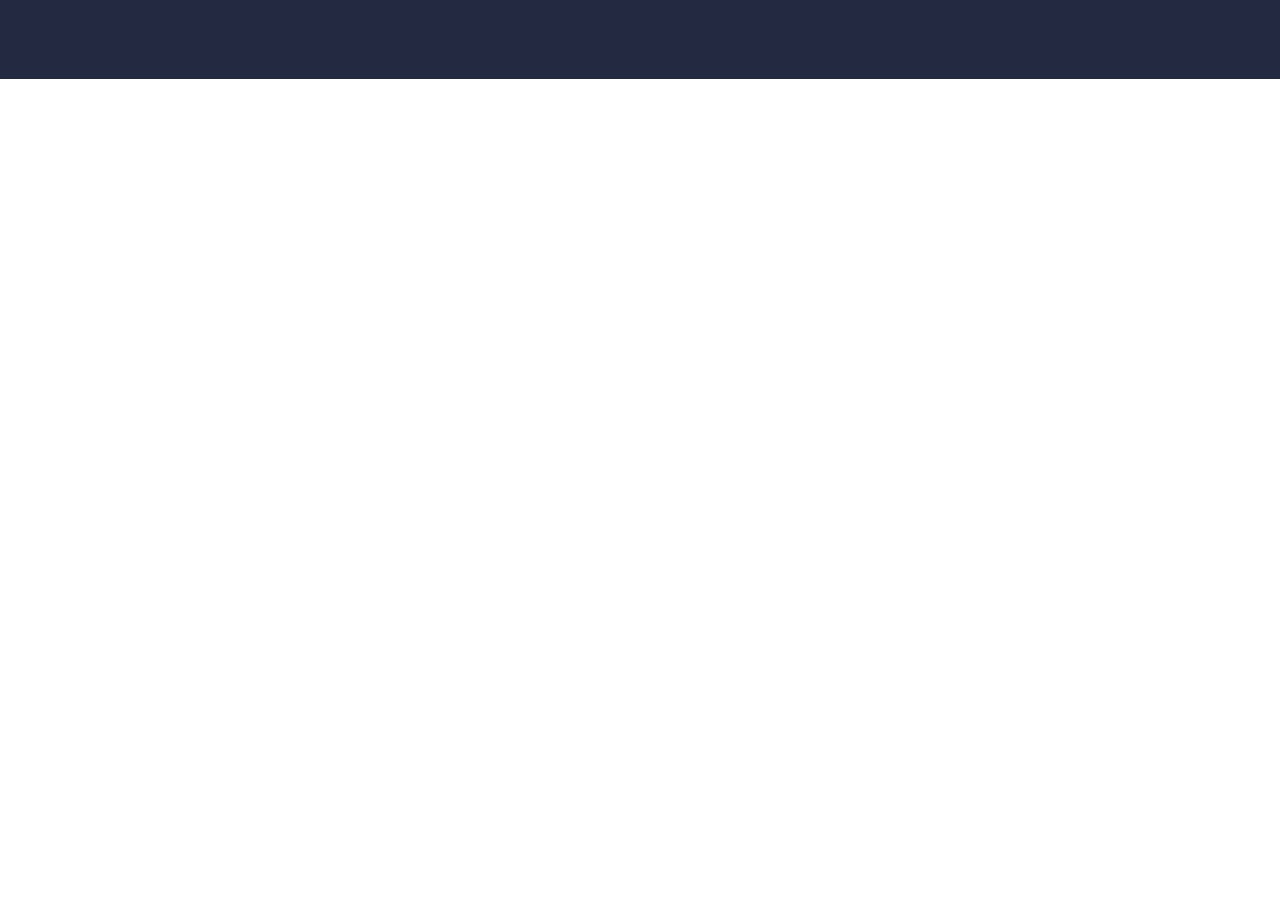
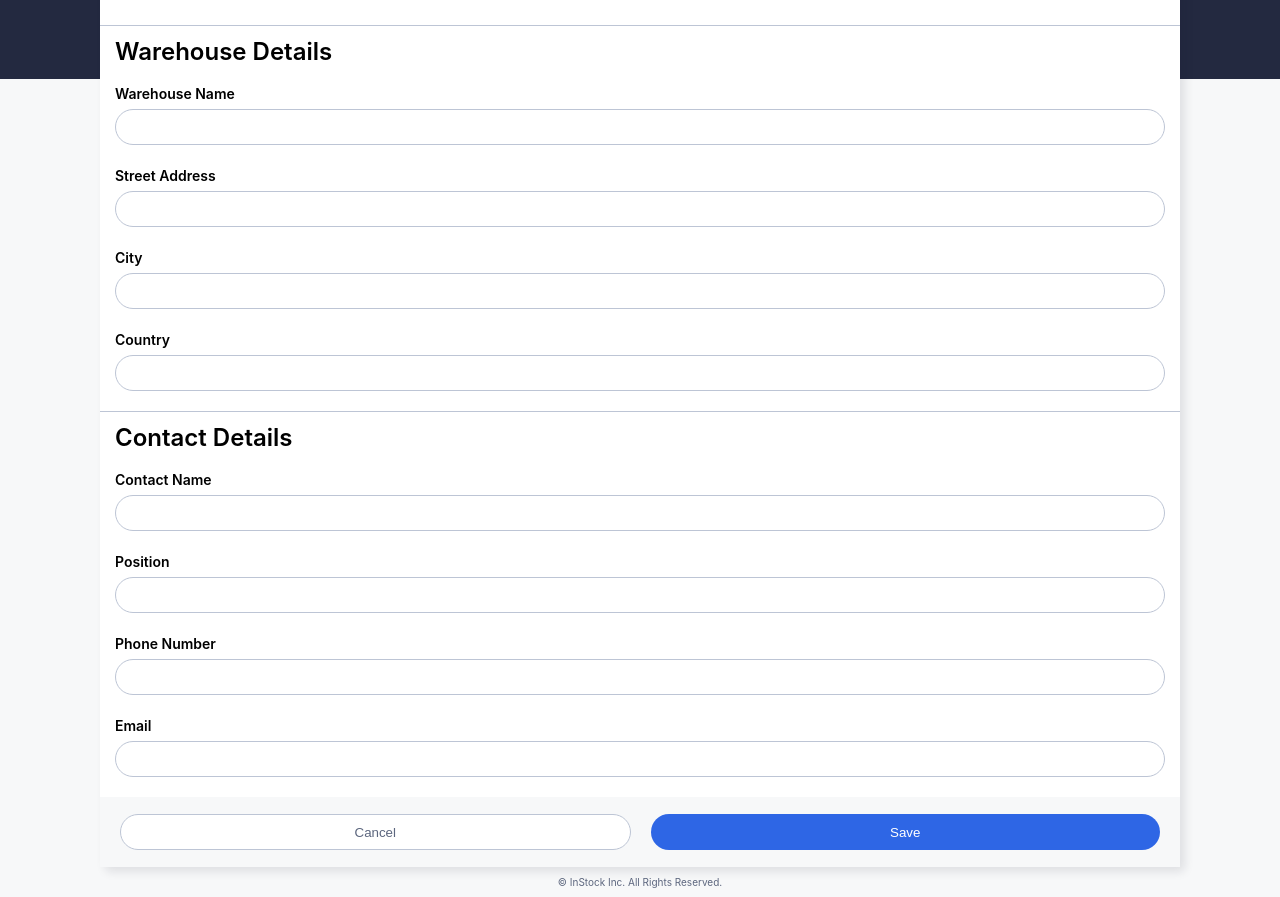
Before and after one commit to 21mustafa/in-stock, a React (Create React App) app: page /edit/1 in a window 1280 px wide. Shown: the part 151-1048 px from the top of the page. Before the commit the page ends 800 px from the top, so only its background shows below. Built offline with nearby package versions, Linux system fonts and the light colour scheme; no server answers.

Commit message:
Edit Warehouse complete

```diff
--- a/src/App.jsx
+++ b/src/App.jsx
@@ -1,16 +1,16 @@
-import { BrowserRouter, Route, Routes, useParams } from "react-router-dom";
-import "./App.scss";
-import WarehouseList from "./pages/WarehouseList/WarehouseList";
-import WarehouseDetails from "./pages/WarehouseDetails/WarehouseDetails";
-import WarehouseEdit from "./pages/WarehouseEdit/WarehouseEdit";
-import InventoryList from "./pages/InventoryList/InventoryList";
-import InventoryDetail from "./pages/InventoryDetail/InventoryDetail";
-import InventoryEdit from "./pages/InventoryEdit/InventoryEdit";
-import warehousesJSON from "./warehous.json";
-import { useEffect, useState } from "react";
-import Header from "./components/Header/Header";
-import Footer from "./components/Footer/Footer";
-import axios from "axios";
+import { BrowserRouter, Route, Routes, useParams } from 'react-router-dom';
+import './App.scss';
+import WarehouseList from './pages/WarehouseList/WarehouseList';
+import WarehouseDetails from './pages/WarehouseDetails/WarehouseDetails';
+import WarehouseEdit from './pages/WarehouseEdit/WarehouseEdit';
+import InventoryList from './pages/InventoryList/InventoryList';
+import InventoryDetail from './pages/InventoryDetail/InventoryDetail';
+import InventoryEdit from './pages/InventoryEdit/InventoryEdit';
+import warehousesJSON from './warehous.json';
+import { useEffect, useState } from 'react';
+import Header from './components/Header/Header';
+import Footer from './components/Footer/Footer';
+import axios from 'axios';
 
 function App() {
   const [warehouseDetails, setWarehouseDetails] = useState(warehousesJSON);
@@ -31,12 +31,12 @@ function App() {
   }, []);
 
   const getInventoryList = async () => {
-    const response = await axios.get("http://localhost:8080/inventories");
+    const response = await axios.get('http://localhost:8080/inventories');
     setInventoryList(response.data);
   };
 
   const getWarehouseList = async () => {
-    const response = await axios.get("http://localhost:8080/warehouses");
+    const response = await axios.get('http://localhost:8080/warehouses');
     setWarehouseList(response.data);
   };
 
@@ -53,7 +53,10 @@ function App() {
                 element={<WarehouseList warehouseList={warehouseList} />}
               />
               <Route path="/details" element={<WarehouseDetails />} />
-              <Route path="/edit" element={<WarehouseEdit />} />
+              <Route
+                path="/edit/:id"
+                element={<WarehouseEdit warehouseList={warehouseList} />}
+              />
               <Route
                 path="/inventory/list"
                 element={<InventoryList inventoryList={inventoryList} />}
--- a/src/pages/WarehouseEdit/WarehouseEdit.jsx
+++ b/src/pages/WarehouseEdit/WarehouseEdit.jsx
@@ -1,8 +1,185 @@
-import React from "react";
-import "./WarehouseEdit.scss";
+import React, { useEffect, useState } from 'react';
+import './WarehouseEdit.scss';
+import { useParams } from 'react-router-dom';
+import axios from 'axios';
 
 function WarehouseEdit(props) {
-  return <div>WarehouseEdit</div>;
+  const params = useParams();
+
+  // console.log('this is params:id', params.id);
+  const [selectedWarehouse, setSelectedWarehouse] = useState({
+    warehouse_name: '',
+    address: '',
+    city: '',
+    country: '',
+    contact_name: '',
+    contact_position: '',
+    contact_phone: '',
+    contact_email: '',
+  });
+
+  // need to add a try/catch below
+
+  useEffect(() => {
+    const getSelectedWarehouse = async () => {
+      const response = await axios.get(
+        `http://localhost:8080/warehouses/${params.id}`
+      );
+      setSelectedWarehouse(response.data);
+      // console.log('response data', response.data);
+    };
+    getSelectedWarehouse();
+  }, [params.id]);
+
+  const handleFormSubmit = async (event) => {
+    event.preventDefault();
+
+    try {
+      await axios.put(`http://localhost:8080/warehouses/${params.id}`, {
+        warehouse_name: selectedWarehouse.warehouse_name,
+        address: selectedWarehouse.address,
+        city: selectedWarehouse.city,
+        country: selectedWarehouse.country,
+        contact_name: selectedWarehouse.contact_name,
+        contact_position: selectedWarehouse.contact_position,
+        contact_phone: selectedWarehouse.contact_phone,
+        contact_email: selectedWarehouse.contact_email,
+      });
+    } catch (err) {
+      console.log(err);
+    }
+  };
+
+  return (
+    <>
+      <form className="warehouseedit" onSubmit={handleFormSubmit}>
+        <h1 className="warehouseedit__header">Edit Warehouses</h1>
+        <div className="warehouseedit__details">
+          <h2 className="warehouseedit__details-header">Warehouse Details</h2>
+          Warehouse Name
+          <input
+            className="warehouseedit__name"
+            type="text"
+            value={selectedWarehouse.warehouse_name}
+            onChange={(e) =>
+              setSelectedWarehouse({
+                ...selectedWarehouse,
+                warehouse_name: e.target.value,
+              })
+            }
+            required
+          />
+          Street Address
+          <input
+            className="warehouseedit__street"
+            type="text"
+            value={selectedWarehouse.address}
+            onChange={(e) =>
+              setSelectedWarehouse({
+                ...selectedWarehouse,
+                address: e.target.value,
+              })
+            }
+            required
+          />
+          City
+          <input
+            className="warehouseedit__cityedit"
+            type="text"
+            value={selectedWarehouse.city}
+            onChange={(e) =>
+              setSelectedWarehouse({
+                ...selectedWarehouse,
+                city: e.target.value,
+              })
+            }
+            required
+          />
+          Country
+          <input
+            className="warehouseedit__country"
+            type="text"
+            value={selectedWarehouse.country}
+            onChange={(e) =>
+              setSelectedWarehouse({
+                ...selectedWarehouse,
+                country: e.target.value,
+              })
+            }
+            required
+          />
+        </div>
+
+        <div className="warehouseedit__contacts">
+          <h2 className="warehouseedit__contacts-header">Contact Details</h2>
+          Contact Name
+          <input
+            className="warehouseedit__name"
+            type="text"
+            value={selectedWarehouse.contact_name}
+            onChange={(e) =>
+              setSelectedWarehouse({
+                ...selectedWarehouse,
+                contact_name: e.target.value,
+              })
+            }
+            required
+          />
+          Position
+          <input
+            className="warehouseedit__position"
+            type="text"
+            value={selectedWarehouse.contact_position}
+            onChange={(e) =>
+              setSelectedWarehouse({
+                ...selectedWarehouse,
+                contact_position: e.target.value,
+              })
+            }
+            required
+          />
+          Phone Number
+          <input
+            className="warehouseedit__phone"
+            type="text"
+            value={selectedWarehouse.contact_phone}
+            onChange={(e) =>
+              setSelectedWarehouse({
+                ...selectedWarehouse,
+                contact_phone: e.target.value,
+              })
+            }
+            required
+          />
+          Email
+          <input
+            className="warehouseedit__email"
+            type="text"
+            value={selectedWarehouse.contact_email}
+            onChange={(e) =>
+              setSelectedWarehouse({
+                ...selectedWarehouse,
+                contact_email: e.target.value,
+              })
+            }
+            required
+          />
+        </div>
+
+        <div className="warehouseedit__button-container">
+          <button className="warehouseedit__button warehouseedit__button-cancel">
+            Cancel
+          </button>
+          <button
+            className="warehouseedit__button warehouseedit__button-save"
+            type="submit"
+          >
+            Save
+          </button>
+        </div>
+      </form>
+    </>
+  );
 }
 
 export default WarehouseEdit;
--- a/src/pages/WarehouseEdit/WarehouseEdit.scss
+++ b/src/pages/WarehouseEdit/WarehouseEdit.scss
@@ -1 +1,87 @@
-@use "../../styles/partials/mixin" as *;
+@use '../../styles/partials/mixin' as *;
+@use '../../styles/partials/variables' as *;
+
+input {
+  margin: 4px 0 2rem;
+  border-radius: 20px;
+  height: 36px;
+  border: 1px solid $secondary-colors-2;
+  transition: border-color 0.3s ease;
+  padding: 0 16px;
+
+  &:focus {
+    border-color: $primary-colors-2;
+  }
+}
+
+button {
+  border: none;
+}
+
+.warehouseedit {
+  width: 100%;
+  padding: 0;
+
+  &__header {
+    @include h1;
+    padding: 2rem 3.5rem;
+    border-bottom: 1px solid $secondary-colors-2;
+  }
+
+  &__details-header {
+    margin: 1rem 0 1.5rem;
+
+    @include h2;
+  }
+  &__details {
+    @include h3;
+    display: flex;
+    flex-direction: column;
+    padding: 0 1.5rem;
+    border-bottom: 1px solid $secondary-colors-2;
+  }
+  &__contacts-header {
+    margin: 1rem 0 1.5rem;
+    @include h2;
+  }
+  &__contacts {
+    @include h3;
+    display: flex;
+    flex-direction: column;
+    padding: 0 1.5rem;
+  }
+
+  &__cityedit {
+    color: black;
+  }
+
+  &__button-container {
+    display: flex;
+    justify-content: center;
+    align-items: center;
+    background-color: $background-colors-2;
+    height: 7rem;
+    padding: 1rem;
+  }
+
+  &__button {
+    width: 100%;
+    height: 36px;
+    border-radius: 20px;
+    background-color: $primary-colors-2;
+    color: white;
+    margin: 0 1rem;
+  }
+  &__button-cancel {
+    background-color: white;
+    color: $secondary-colors-1;
+    border: 1px solid $secondary-colors-2;
+    &:hover {
+      border-color: $primary-colors-2;
+      color: $primary-colors-2;
+    }
+  }
+
+  &__button-save {
+  }
+}
--- a/src/pages/WarehouseList/WarehouseList.jsx
+++ b/src/pages/WarehouseList/WarehouseList.jsx
@@ -1,12 +1,12 @@
-import React from "react";
-import "./WarehouseList.scss";
-import searchIcon from "../../assets/icons/search-24px.svg";
-import editIcon from "../../assets/icons/edit-24px.svg";
-import deleteIcon from "../../assets/icons/delete_outline-24px.svg";
-import forwardIcon from "../../assets/icons/chevron_right-24px.svg";
+import React from 'react';
+import './WarehouseList.scss';
+import searchIcon from '../../assets/icons/search-24px.svg';
+import editIcon from '../../assets/icons/edit-24px.svg';
+import deleteIcon from '../../assets/icons/delete_outline-24px.svg';
+import forwardIcon from '../../assets/icons/chevron_right-24px.svg';
+import { Link } from 'react-router-dom';
 
 function WarehouseList(props) {
-  console.log("props:", props);
   return (
     <>
       <div className="warehouse">
@@ -58,7 +58,9 @@ function WarehouseList(props) {
               </div>
               <div className="icon-container">
                 <img className="icons" src={deleteIcon} alt="delete icon" />
-                <img className="icons" src={editIcon} alt="edit icon" />
+                <Link to={`/edit/${warehouse.id}`}>
+                  <img className="icons" src={editIcon} alt="edit icon" />
+                </Link>
               </div>
             </li>
           );
```
Also changed, not shown: src/App.scss (+6 -16 lines).
